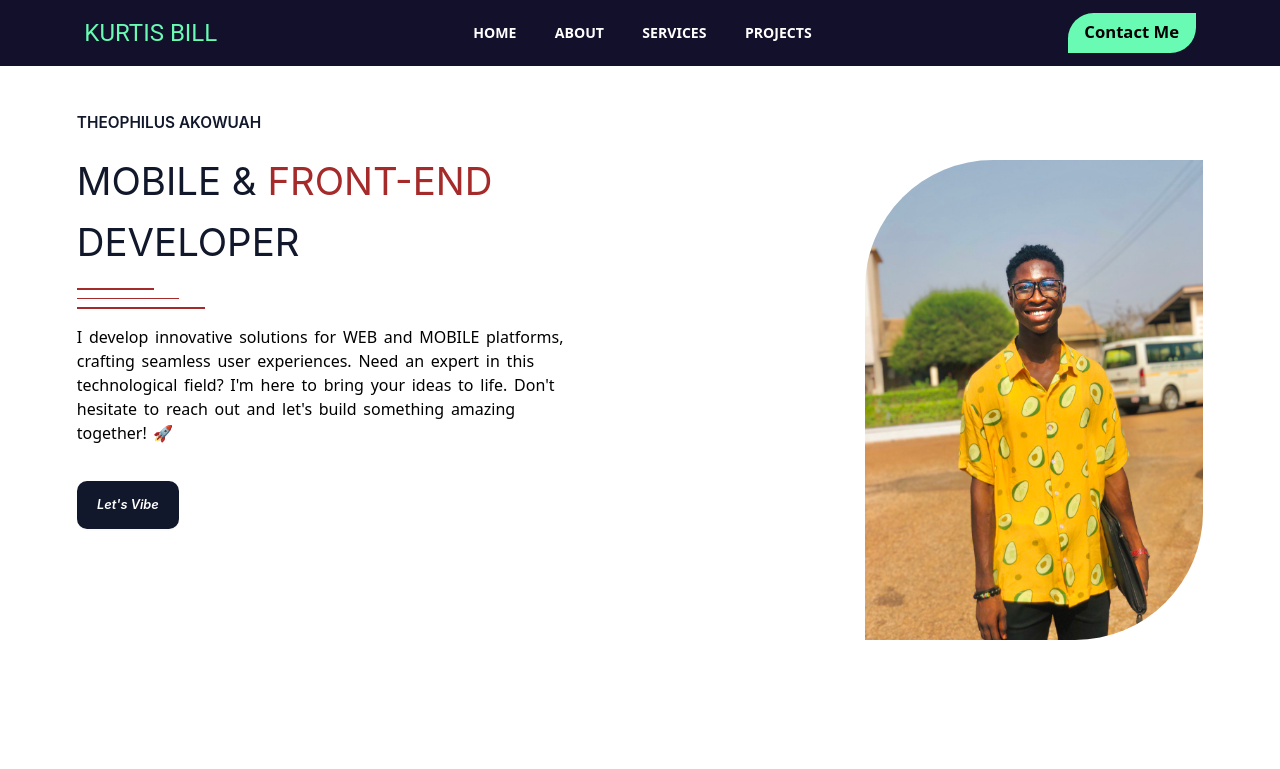
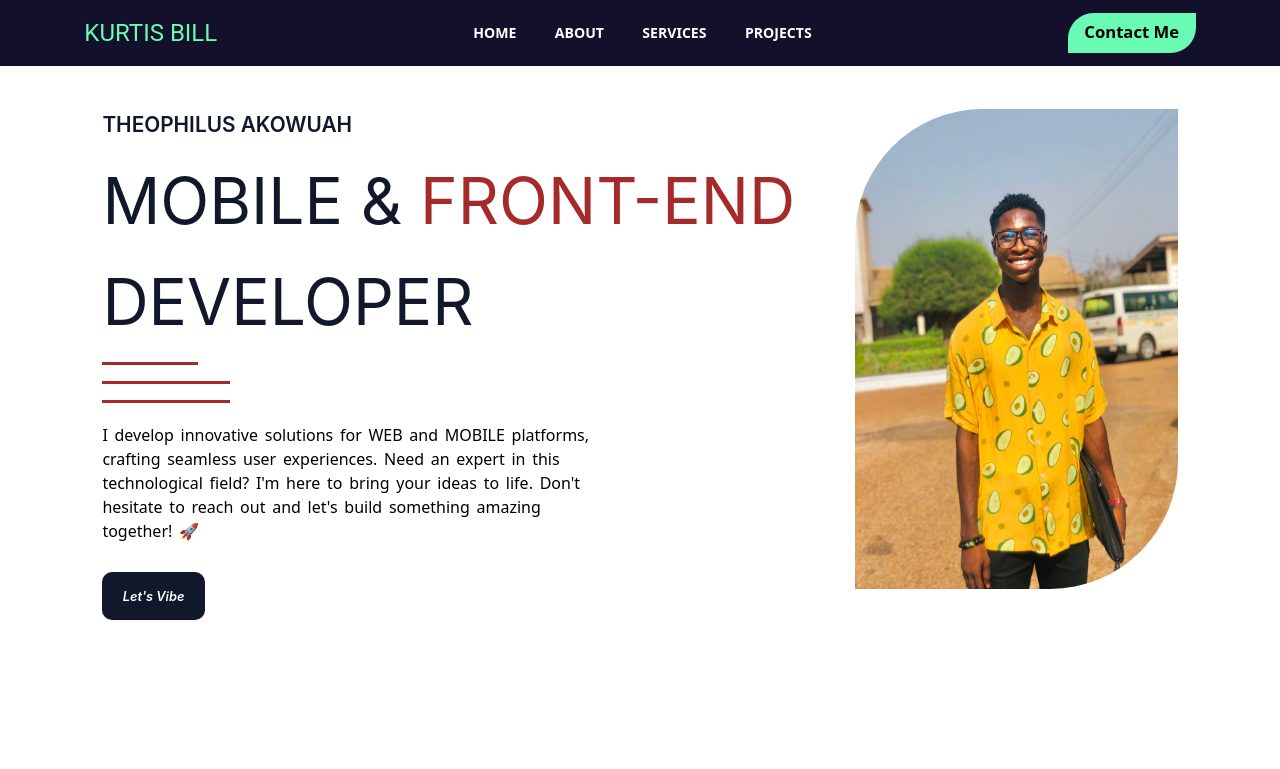
Before and after one commit to Kurtis1955/portweb, a Next.js app: page / in a window 1280 px wide. Shown: the top 769 px of the page. Built offline with nearby package versions, Linux system fonts and the light colour scheme.

Commit message:
Update homepage.module.scss

```diff
--- a/styles/pages/homepage.module.scss
+++ b/styles/pages/homepage.module.scss
@@ -1,53 +1,55 @@
 .mainContainer{
-    height: auto;
     width: 100%;
-    padding-left:6%;
-    padding-right:6%;
-    padding-top:8%;
+    padding-left:8%;
+    padding-right:8%;
+    padding-top:4%;
     padding-bottom:8%;
     background-color: #ffff;
     overflow-x: hidden;
     display: flex;
     flex-direction: row;
+    justify-content: flex-start;
+    align-items: flex-start;
 }
 
 .personalContainer{
     background-color: #ffff;
     width: 70%;
-    height:auto;
     display: flex;
     flex-direction: column;
     align-items: flex-start;
     justify-content: center;
     // padding-left: 10vw;
-    gap: 2vh;
+    gap: 0.6rem;
 
     .nameBox{
         color: #12182b;
         font-weight: 600;
         font-variant: small-caps;
-        font-size: 1.2vw;
-        margin-top: -20vh;
+        font-size: 1.3rem;
+        // margin-top: -20vh;
     }
 
     .skillBox{
-        font-size: 3vw;
+        font-size: 4rem;
         color: #12182b;
-        width: 40vw;
-        height: auto;
+        width: 100%;
+        // background-color: blue;
     }
 
     p{
         color: "#12182b";
         width: 40vw;
-        height: auto;
+        padding-top: 0.6rem;
+        padding-bottom: 0.6rem;
         word-spacing: 0.2vw;
         padding-bottom:20px;
     }
 
     .talk{
         width: 8vw;
-        height: 6vh;
+        padding-top: 1.5rem;
+        padding-bottom: 1.5rem;
         border: none;
         border-radius: 10px;
         font-size: 1vw;
@@ -65,23 +67,23 @@
     flex-direction: column;
     align-items: flex-start;
     justify-content: center;
-    gap: 1vh;
+    gap: 1rem;
 
     .emptyBox1{
-        width: 6vw;
-        height: 0.2vh;
+        width: 6rem;
+        height: 0.2rem;
         background-color: brown;
     }
 
     .emptyBox2{
-        width: 8vw;
-        height: 0.2vh;
+        width: 8rem;
+        height: 0.2rem;
         background-color: brown;
     }
 
     .emptyBox3{
         width: 10vw;
-        height: 0.2vh;
+        height: 0.2rem;
         background-color: brown;
     }
 
```
